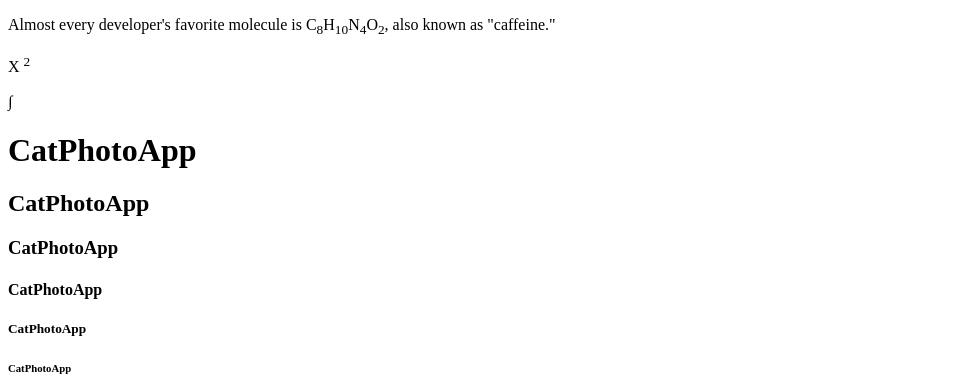
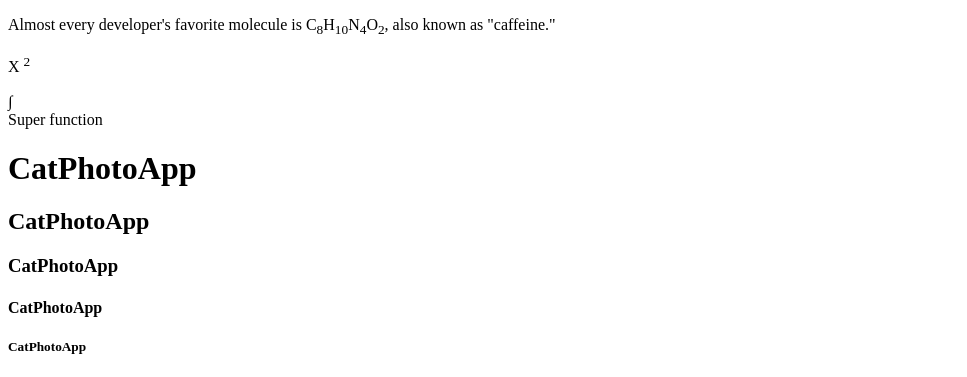
Before and after one commit to TechOrda3/lecture-2-1, a plain HTML site: page index.html in a window 1280 px wide. Shown: the top 377 px of the page, without its empty margins (0-967 px from the left). Drawn offline with Linux system fonts and the light colour scheme.

Commit message:
test stash

```diff
--- a/index.html
+++ b/index.html
@@ -13,7 +13,7 @@
             3. git commit -m "Комментарий"
             4. git push -u origin Название-ветки, git push
 
-         -->
+        -->
 
         <!-- x ^ 2 -->
         <!-- Test remove local commit -->
@@ -25,6 +25,7 @@
 
         <span>&#8747;</span>
 
+        <div>Super function</div>
 
         <!-- Headings (Заголовки) -->
         <h1 id="1">CatPhotoApp</h1>
```
